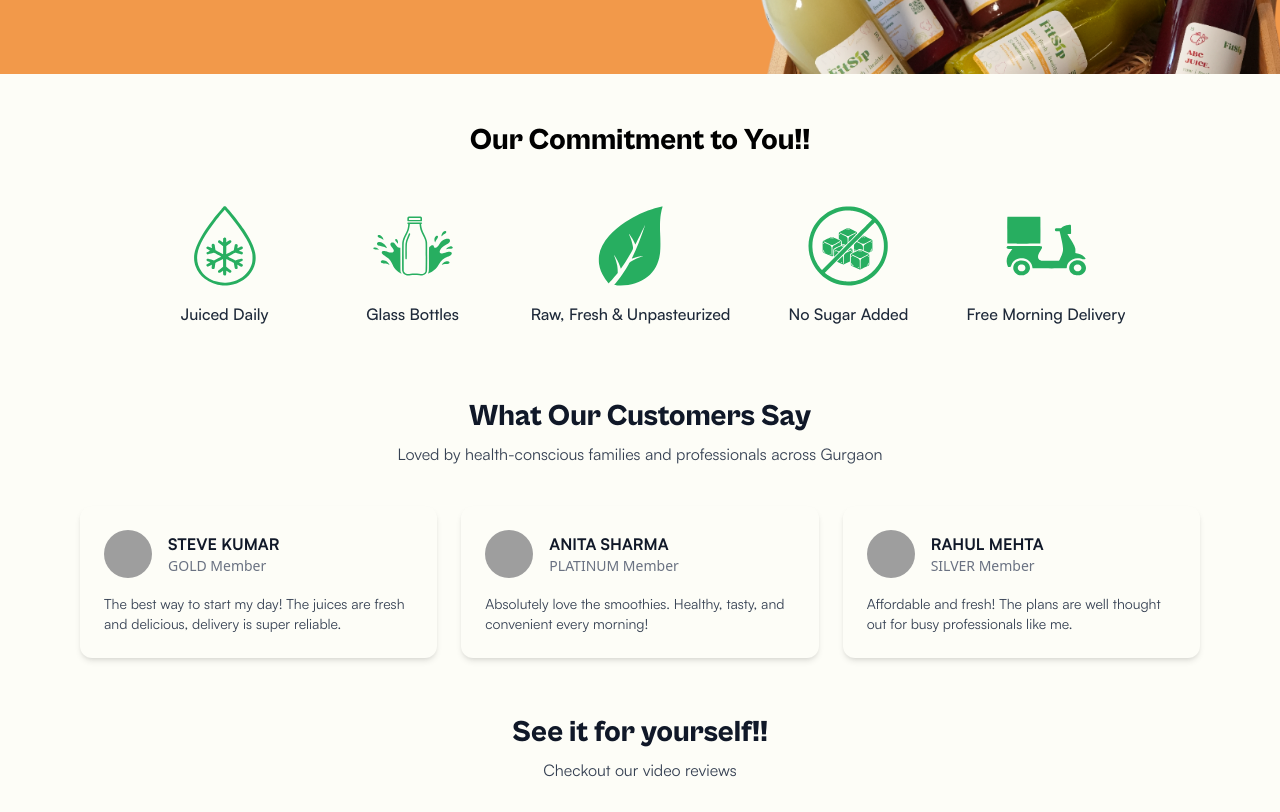
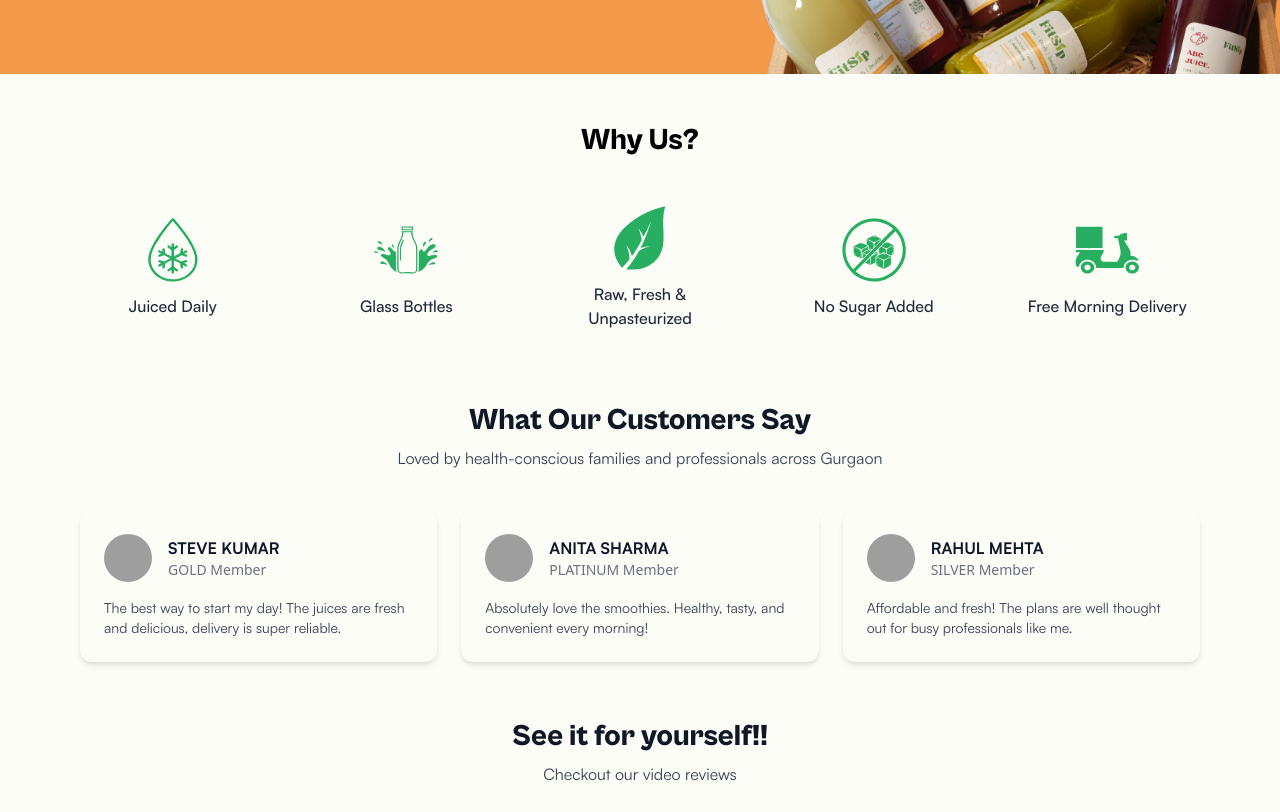
Before and after one commit to s4bbi/The-Fit-Sip, a React (Vite) app: page / in a window 1280 px wide. Shown: the part 2840-3652 px from the top of the page. Built offline with nearby package versions, Linux system fonts and the light colour scheme; grey boxes are pictures that could not be loaded.

Commit message:
corrected why us

```diff
--- a/src/components/HomePage/WhyUs.jsx
+++ b/src/components/HomePage/WhyUs.jsx
@@ -20,22 +20,22 @@ export default function WhyUs() {
       <div className="text-center">
         {/* Section Title */}
         <h2 className="text-2xl md:text-3xl font-cgEB text-black mb-8 sm:mb-12">
-          Our Commitment to You!!
+          Why Us?
         </h2>
 
-        {/* Row of Icons (same layout across all screens) */}
-        <div className="flex justify-center items-center gap-6 sm:gap-8 md:gap-12 overflow-x-auto no-scrollbar">
+        {/* Grid of Icons (always fit in one row) */}
+        <div className="grid grid-cols-5 gap-4 sm:gap-8 md:gap-12">
           {items.map((item, idx) => (
             <div
               key={idx}
-              className="flex flex-col items-center justify-center text-center min-w-[100px] sm:min-w-[120px] md:min-w-[140px]"
+              className="flex flex-col items-center justify-center text-center"
             >
               <img
                 src={item.icon}
                 alt={item.text}
-                className="w-12 h-12 sm:w-14 sm:h-14 md:w-20 md:h-20 mb-3 sm:mb-4"
+                className="w-8 h-8 sm:w-12 sm:h-12 md:w-16 md:h-16 mb-2 sm:mb-3"
               />
-              <p className="text-xs sm:text-sm md:text-base font-sM text-gray-800">
+              <p className="text-[10px] sm:text-sm md:text-base font-sM text-gray-800">
                 {item.text}
               </p>
             </div>
```
